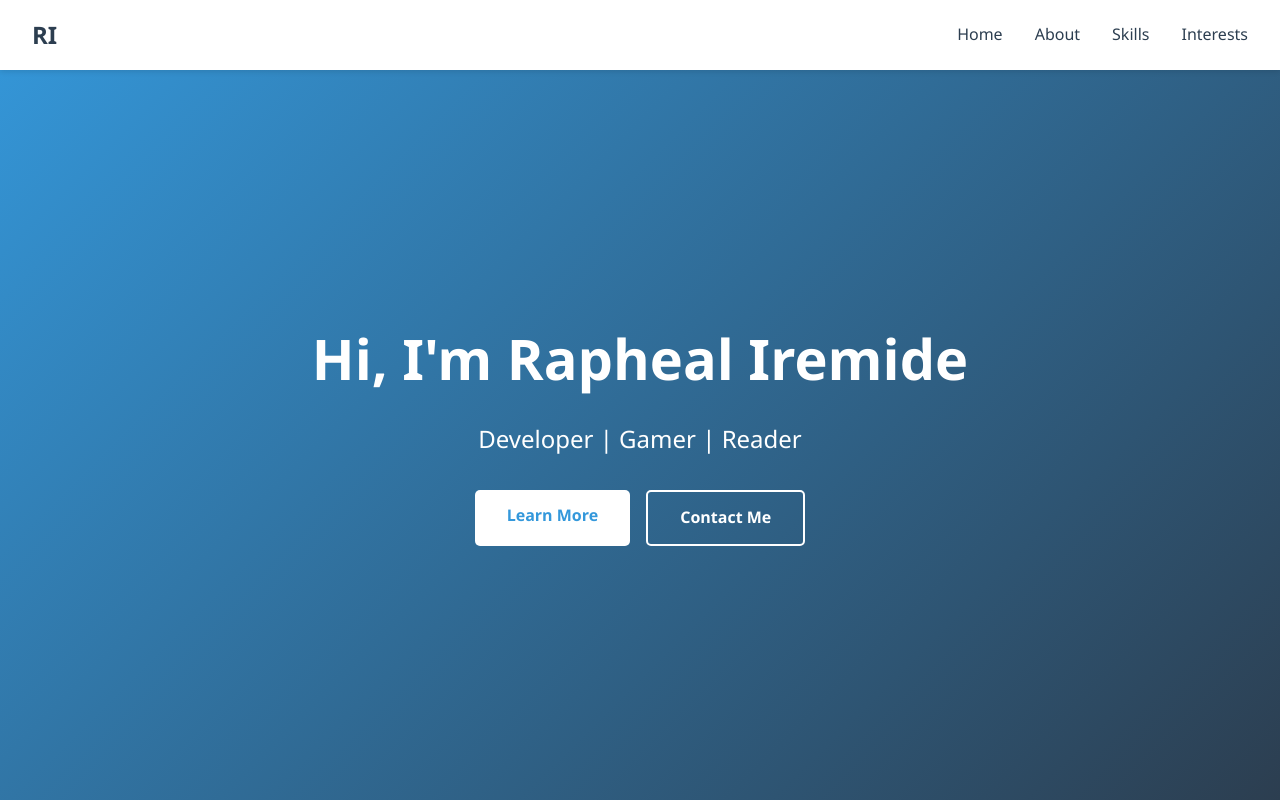
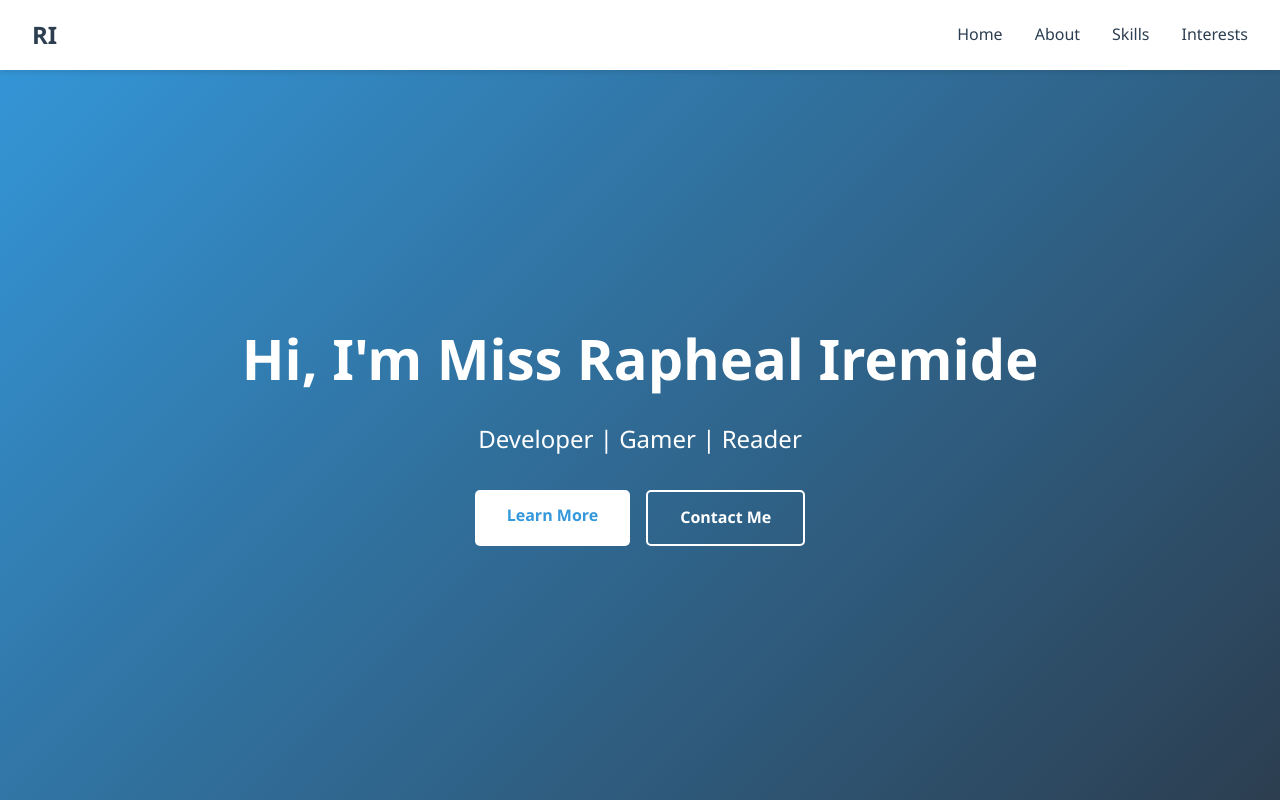
Before and after one commit to iremiderapheal/Gist-2025-learn-Git, a plain HTML site: page index.html in a window 1280 px wide. Shown: the top 800 px of the page. Drawn offline with Linux system fonts and the light colour scheme.

Commit message:
this is the file i commited

```diff
--- a/index.html
+++ b/index.html
@@ -22,7 +22,7 @@
 
     <section id="home" class="hero">
         <div class="hero-content">
-            <h1>Hi, I'm Rapheal Iremide</h1>
+            <h1>Hi, I'm Miss Rapheal Iremide</h1>
             <p class="tagline">Developer | Gamer | Reader</p>
             <div class="cta-buttons">
                 <a href="#about" class="btn primary">Learn More</a>
```
